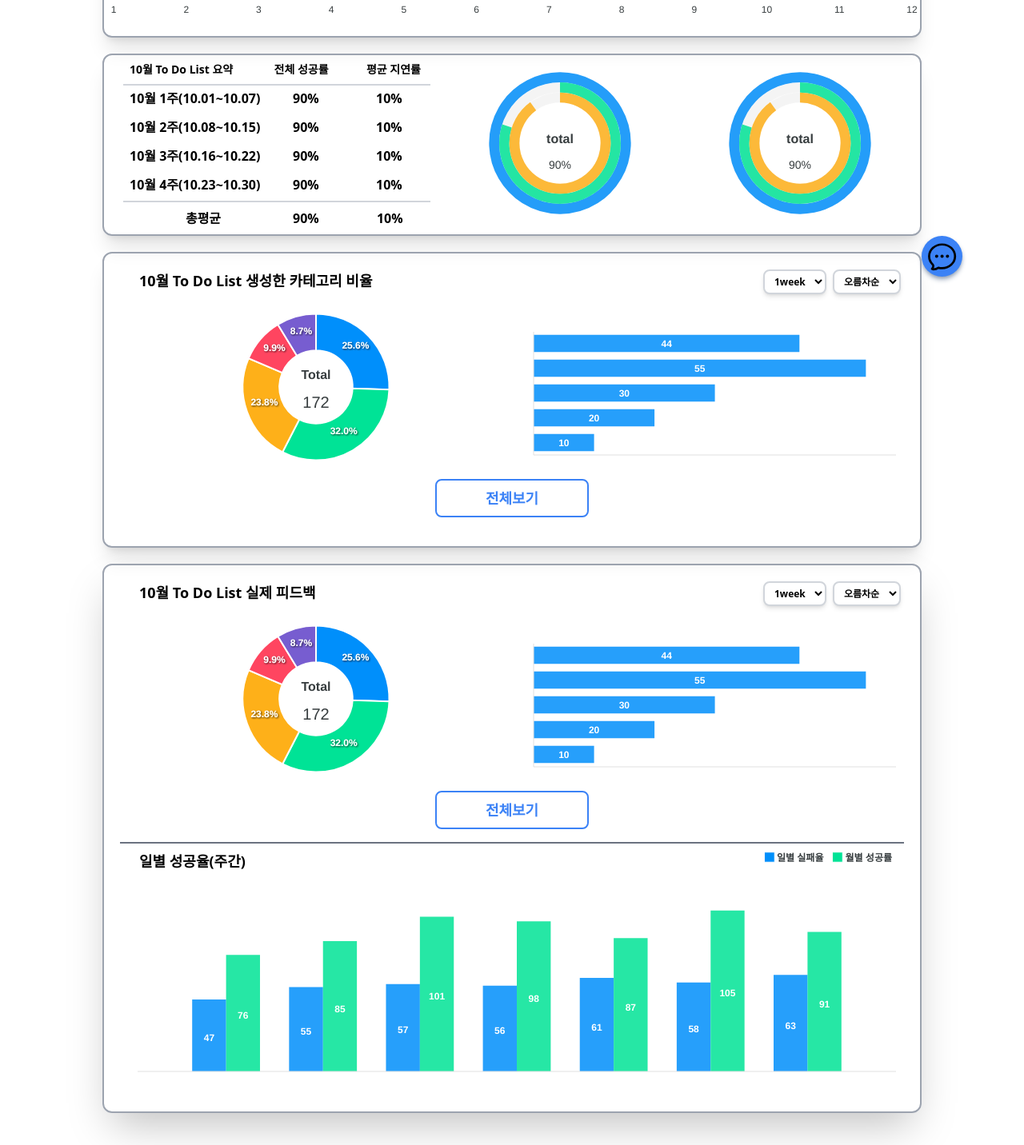
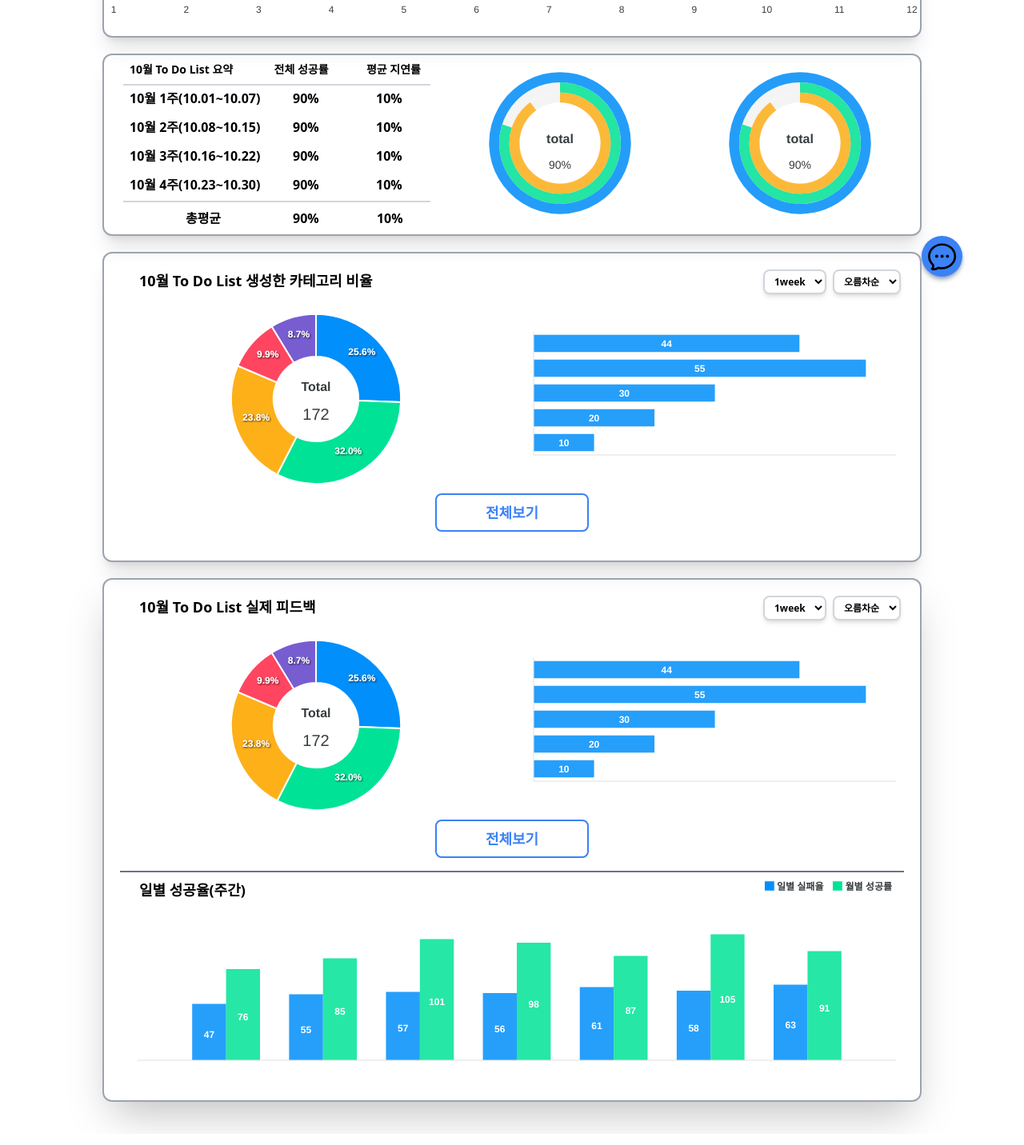
Before and after one commit to comko123/markup-copy, a Next.js app: page /chart in a window 1280 px wide. Shown: the part 382-1814 px from the top of the page at 80% size. Built offline with nearby package versions, Linux system fonts and the light colour scheme.

Commit message:
차트페이지 반응형 조정

```diff
--- a/src/pages/chart/index.tsx
+++ b/src/pages/chart/index.tsx
@@ -87,7 +87,7 @@ options={{labels:['A', 'B', 'C'],...radialBarOptions}}/>
 
     <div className="flex flex-col">
 <div className="flex flex-col mt-4 lg:grid lg:grid-cols-2">
-<ApexChart type="donut" height={200}
+<ApexChart type="donut" height={230}
 series={[44, 55, 41, 17, 15]}
 options={{labels:['일상','공부','운동','업무','기타'],...donutOptions }}/>
 <ApexChart type= 'bar' height={200}
@@ -116,7 +116,7 @@ onClick={()=>push(`/chart/category`)}>전체보기</button>
     </div>
 <div className="border-b-2 border-gray-500 flex flex-col">
 <div className="flex flex-col mt-4 lg:grid lg:grid-cols-2">
-<ApexChart type="donut" height={200}
+<ApexChart type="donut" height={230}
 series={[44, 55, 41, 17, 15]}
 options={{labels:['게으름','일정 타이트','특별한 일정','우선순위 변화','기타'],...donutOptions }}/>
 <ApexChart type= 'bar' height={200}
@@ -128,7 +128,7 @@ onClick={()=>push(`/chart/feedback`)}>전체보기</button>
     </div>
 <div className="relative">
 <span className="absolute top-2 left-2 lg:left-6 text-xs lg:text-lg">일별 성공율(주간)</span>
-<ApexChart type='bar' height={300}
+<ApexChart type='bar' height={250}
 series={ [{name:'일별 실패율',
 data: [47,55,57,56,61,58,63]},
 {name:'월별 성공률',
```
